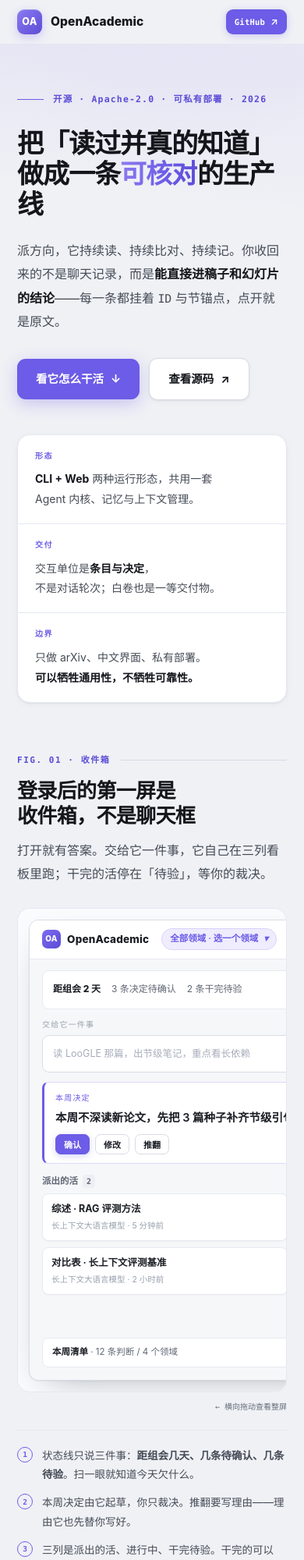
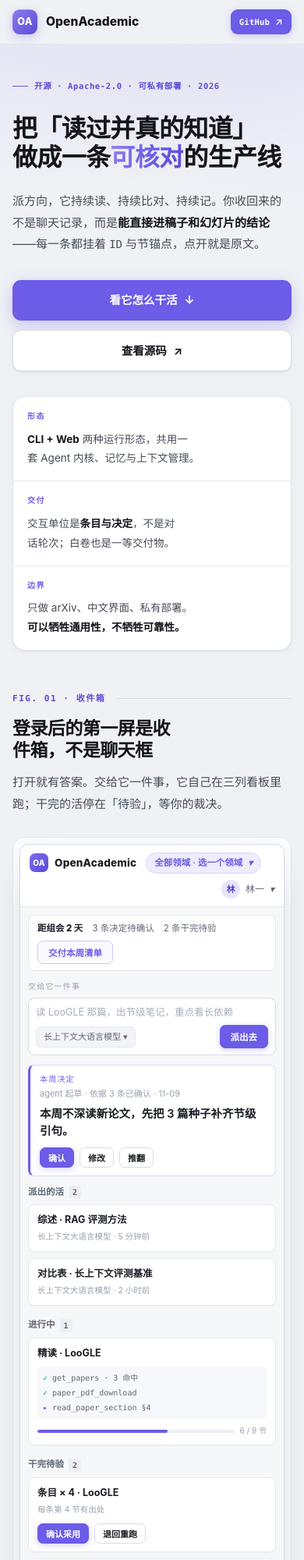
Before and after one commit to ZzeroL/OpenAcademic-Site, a plain HTML site: page index.html in a window 390 px wide. Shown: the top 2000 px of the page at 78% size. Drawn offline with Linux system fonts and the light colour scheme.

Commit message:
适配移动端

```diff
--- a/index.html
+++ b/index.html
@@ -39,11 +39,12 @@
   --radius:22px;
 }
 *,*::before,*::after{box-sizing:border-box}
-html{scroll-behavior:smooth}
+html{scroll-behavior:smooth;-webkit-text-size-adjust:100%;text-size-adjust:100%}
 body{
   margin:0;background:var(--bg);color:var(--ink);
   font-family:var(--sans);font-size:16px;line-height:1.75;
   -webkit-font-smoothing:antialiased;text-rendering:optimizeLegibility;
+  overflow-wrap:break-word;
 }
 a{color:inherit}
 a:focus-visible,button:focus-visible{outline:2px solid currentColor;outline-offset:3px}
@@ -148,7 +149,7 @@ code{font-family:var(--mono)}
 .abs-cell{padding:22px 26px;border-right:1px solid var(--rule)}
 .abs-cell:last-child{border-right:none}
 .abs-k{font-family:var(--mono);font-size:10px;letter-spacing:.14em;color:var(--brand);text-transform:uppercase;font-weight:700;display:block;margin-bottom:8px}
-.abs-v{font-size:14px;color:var(--ink-2);line-height:1.85;text-wrap:balance;word-break:keep-all}
+.abs-v{font-size:14px;color:var(--ink-2);line-height:1.85;text-wrap:balance;overflow-wrap:break-word}
 .abs-v b{color:var(--ink);font-weight:650}
 
 /* ============================================================
@@ -172,8 +173,6 @@ code{font-family:var(--mono)}
    ============================================================ */
 .stage{background:var(--card-alt);border:1px solid var(--rule);border-radius:16px;padding:24px;overflow-x:auto}
 .section .stage{margin-top:28px}
-.stage-hint{display:none;margin-top:10px;text-align:right;font-family:var(--mono);font-size:10px;color:var(--ink-3)}
-@media (max-width:759px){.stage-hint{display:block}}
 .annot{display:grid;grid-template-columns:repeat(3,1fr);gap:28px;margin-top:20px;padding-top:20px;border-top:1px solid var(--rule)}
 .annot div{font-size:13.5px;color:var(--ink-2);line-height:1.8;position:relative;padding-left:32px}
 .annot div::before{
@@ -249,7 +248,7 @@ code{font-family:var(--mono)}
   background:var(--u-bg);border:1px solid var(--u-border2);border-radius:12px;
   display:flex;flex-direction:column;overflow:hidden;
   box-shadow:0 1px 2px rgba(16,24,40,.05),0 16px 44px -24px rgba(16,24,40,.4);
-  min-width:1000px;text-align:left;
+  text-align:left;
 }
 .ui *{box-sizing:border-box}
 .u-top{flex:0 0 auto;display:flex;align-items:center;gap:16px;height:50px;padding:0 16px;background:var(--u-surface);border-bottom:1px solid var(--u-border)}
@@ -324,7 +323,7 @@ footer.colophon{max-width:var(--maxw);margin:96px auto 0;padding:0 var(--pad) 64
    responsive
    ============================================================ */
 @media (max-width:1120px){
-  .start{grid-template-columns:1fr}
+  .start{grid-template-columns:minmax(0,1fr)}
   .mast-nav{display:none}
 }
 @media (max-width:900px){
@@ -339,17 +338,71 @@ footer.colophon{max-width:var(--maxw);margin:96px auto 0;padding:0 var(--pad) 64
   .annot{grid-template-columns:1fr;gap:12px}
   .foot-top{grid-template-columns:1fr;gap:34px;padding:32px 22px}
   .stage{padding:14px}
-  .ui{min-width:1000px;height:auto}
+}
+/* 窄屏：收件箱样张改为纵向自适应，不再横向滚动 */
+@media (max-width:759px){
+  .stage{padding:12px;overflow:visible}
+  .ui{min-width:0;min-height:0}
+  .u-body{padding:12px}
+  .u-top{gap:8px 12px;height:auto;padding:10px 12px;flex-wrap:wrap}
+  .u-global{display:none}
+  .u-user{margin-left:auto}
+  .u-status{gap:6px 12px;padding:8px 11px;font-size:11.5px}
+  .u-status .u-btn{margin-left:0}
+  .u-compose-row{gap:7px;padding:8px 9px;flex-wrap:wrap}
+  .u-ph{flex:1 1 100%;min-width:0;white-space:normal}
+  .u-compose-row .u-btn{margin-left:auto}
+  .u-decision{padding:10px 12px}
+  .u-decision-top{gap:2px 8px;flex-wrap:wrap}
+  .u-decision-top .u-meta{margin-left:0;flex-basis:100%}
+  .u-acts{flex-wrap:wrap}
+  .u-kanban{grid-template-columns:1fr;gap:8px;margin-top:12px}
+  .u-trace{overflow-wrap:anywhere}
+  .u-digest{flex-wrap:wrap;gap:4px 10px}
+  .u-digest .r{margin-left:0;width:100%;white-space:normal}
 }
 @media (max-width:600px){
-  .hero h1{font-size:34px}
+  .hero h1{font-size:clamp(28px,8.2vw,34px)}
   .mast-inner{gap:12px}
   .brand-sub{display:none}
   .mast-cta{font-size:10.5px;padding:7px 11px}
+  .hero-acts{align-items:stretch;flex-direction:column}
+  .hero-acts .btn{justify-content:center}
   .term-body{font-size:11px}
-  .term-body .ln{flex-wrap:wrap;white-space:normal}
+  .term-body .ln{flex-wrap:wrap;white-space:normal;gap:6px}
+  .term-body .arg{overflow-wrap:anywhere}
+  .term-body .ok,.term-body .warn{margin-left:0;padding-left:0;flex-basis:100%}
   .sec-head h2{font-size:26px}
   .verdict{padding:22px 22px}
+  .foot-top{padding:28px 20px}
+  .annot div{font-size:13px;padding-left:30px}
+}
+@media (max-width:480px){
+  :root{--pad:16px}
+  .hero{padding-top:44px}
+  .hero h1{letter-spacing:-.02em}
+  .hero-lede{font-size:15px;line-height:1.85}
+  .kicker{font-size:10.5px;letter-spacing:.06em;gap:8px}
+  .kicker::before{width:20px}
+  .section{padding-top:52px}
+  .sec-head h2{font-size:23px}
+  .sec-lede{font-size:15px;line-height:1.85}
+  .abstract{margin-top:32px}
+  .abs-cell{padding:16px 18px}
+  .abs-v{font-size:13.5px}
+  .three > div{padding:24px 20px}
+  .verdict{padding:18px;font-size:16px}
+  .steps li{grid-template-columns:26px minmax(0,1fr);gap:10px;padding-bottom:18px}
+  .steps .sn{width:26px;height:26px;border-radius:7px}
+  .warn-box{padding:13px 14px}
+  .term-body{padding:14px 14px 16px;line-height:1.95}
+  .stage{padding:8px}
+  .u-body{padding:10px}
+  .foot-top{padding:24px 16px;border-radius:18px}
+  .foot-line{font-size:27px}
+  .foot-sub{font-size:14px}
+  .foot-links a{font-size:13.5px}
+  .foot-meta{font-size:9.5px;gap:8px}
 }
 @media (prefers-reduced-motion:reduce){
   html{scroll-behavior:auto}
@@ -358,16 +411,14 @@ footer.colophon{max-width:var(--maxw);margin:96px auto 0;padding:0 var(--pad) 64
 @media print{
   body{background:#fff}
   .masthead{position:static}
-  .mast-nav,.mast-cta,.stage-hint{display:none}
+  .mast-nav,.mast-cta{display:none}
   .foot-top{box-shadow:none}
   .foot-top{background:#fff;border-color:#ddd}
   .foot-line{color:var(--ink)}
   .foot-sub,.foot-links a{color:var(--ink-2)}
   .stage{overflow:visible}
-  .ui{height:auto;min-width:0}
+  .ui{height:auto}
 }
-/* tablet and up: let the inbox mock fill the stage instead of forcing 1000px */
-@media (min-width:760px){.ui{min-width:0}}
 </style>
 </head>
 <body>
@@ -508,7 +559,6 @@ footer.colophon{max-width:var(--maxw);margin:96px auto 0;padding:0 var(--pad) 64
           </div>
         </div>
       </div>
-      <p class="stage-hint">← 横向拖动查看整屏</p>
       <div class="annot">
         <div data-n="1">状态线只说三件事：<b>距组会几天、几条待确认、几条<span class="nw">待验</span></b>。扫一眼就知道今天欠什么。</div>
         <div data-n="2">本周决定由它起草，你只裁决。推翻要写理由——理由它也先替你写好。</div>
```
